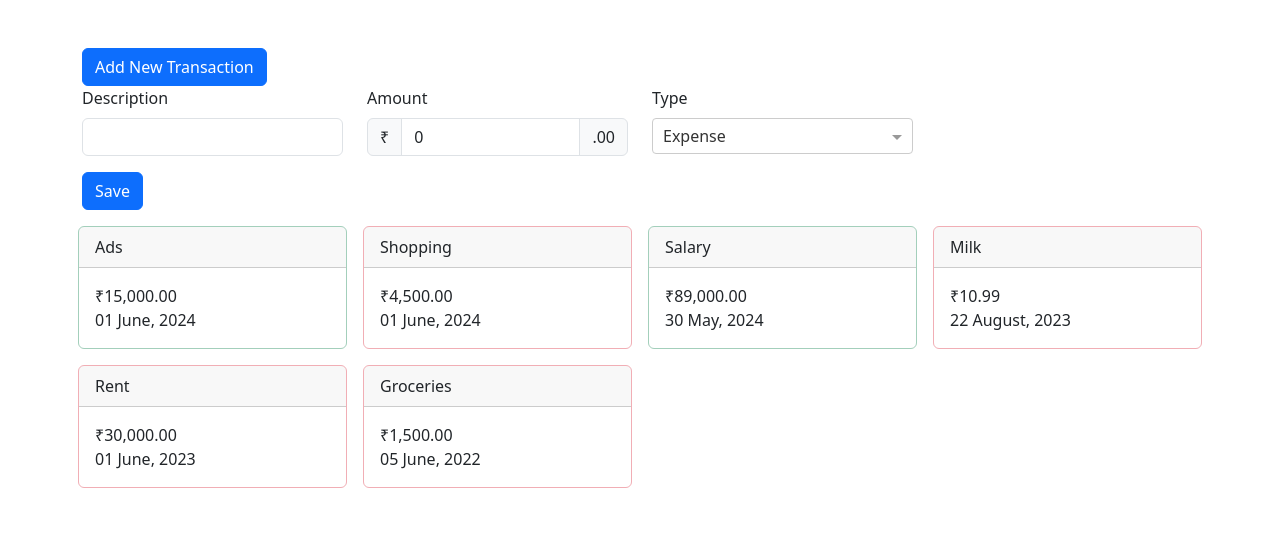
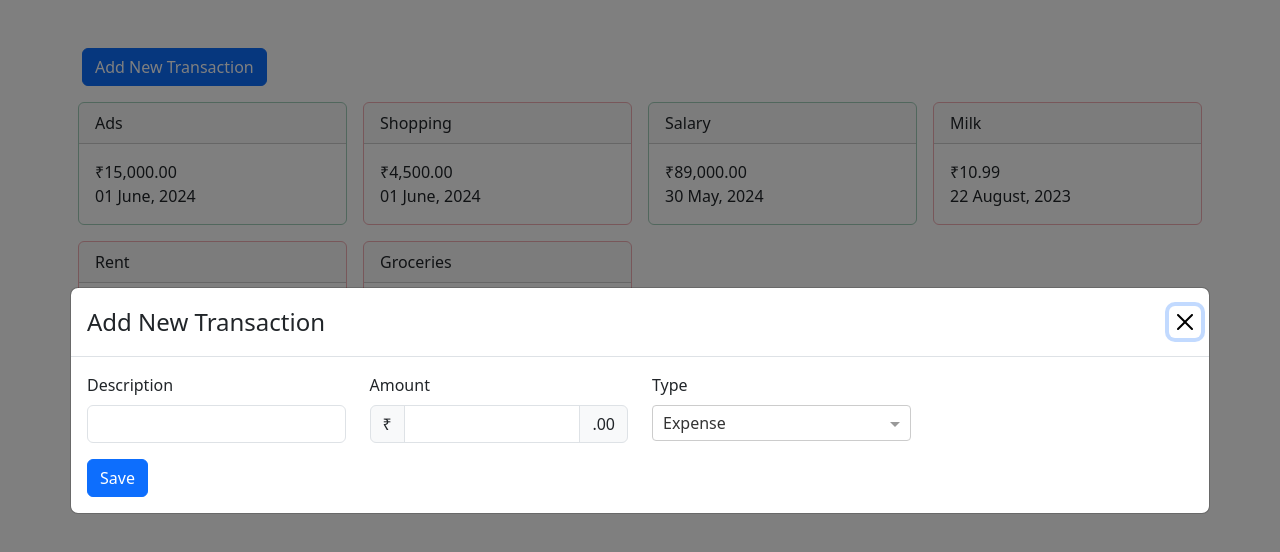
Before and after one commit to sgshivamgarg8/finance-tracker, an Angular app: page / in a window 1280 px wide. Both pictures are taken after a click on the button "Add New Transaction". Shown: the top 552 px of the page. Built offline with nearby package versions, Linux system fonts and the light colour scheme.

Commit message:
feat(modal): add modal for add txn

```diff
--- a/package.json
+++ b/package.json
@@ -18,7 +18,9 @@
     "@angular/platform-browser": "^16.2.0",
     "@angular/platform-browser-dynamic": "^16.2.0",
     "@angular/router": "^16.2.0",
+    "@ng-bootstrap/ng-bootstrap": "^15.1.2",
     "@ng-select/ng-select": "^11.2.0",
+    "@popperjs/core": "^2.11.6",
     "bootstrap": "^5.3.3",
     "rxjs": "~7.8.0",
     "tslib": "^2.3.0",
@@ -29,6 +31,7 @@
     "@angular-devkit/build-angular": "^16.2.14",
     "@angular/cli": "^16.2.14",
     "@angular/compiler-cli": "^16.2.0",
+    "@angular/localize": "^16.2.0",
     "@types/jasmine": "~4.3.0",
     "@types/uuid": "^10.0.0",
     "jasmine-core": "~4.6.0",
--- a/src/app/components/add-transaction/add-transaction.component.ts
+++ b/src/app/components/add-transaction/add-transaction.component.ts
@@ -1,4 +1,4 @@
-import { Component, inject } from '@angular/core';
+import { Component, EventEmitter, Output, inject } from '@angular/core';
 import { FormBuilder, FormControl } from '@angular/forms';
 import { Transaction, TransactionType } from 'src/app/models/transaction.model';
 import { TransactionService } from 'src/app/services/transaction.service';
@@ -12,19 +12,27 @@ export class AddTransactionComponent {
   private fb = inject(FormBuilder);
   private transactionService = inject(TransactionService);
 
+  @Output() addTransaction = new EventEmitter<void>();
+
   transactionTypeOptions = [
     { key: 'expense', name: 'Expense' },
     { key: 'income', name: 'Income' },
   ];
 
   addTransactionForm = this.fb.group({
-    amount: new FormControl<number>(0, { nonNullable: true }),
-    description: new FormControl<string>('', { nonNullable: true }),
+    amount: new FormControl<number | null>(null),
+    description: new FormControl<string | null>(null),
     type: new FormControl<string>('expense', { nonNullable: true }),
   });
 
   onSave(): void {
     const formValues = this.addTransactionForm.getRawValue();
+
+    if (formValues.amount === null || formValues.description === null) {
+      throw new Error(
+        `amount or description is null, amount: ${formValues.amount}, description: ${formValues.description}`
+      );
+    }
 
     const data: Omit<Transaction, 'id' | 'date'> = {
       amount: formValues.amount,
@@ -36,5 +44,9 @@ export class AddTransactionComponent {
     };
 
     this.transactionService.addTransaction(data);
+
+    this.addTransactionForm.reset();
+
+    this.addTransaction.emit();
   }
 }
--- a/src/app/pages/home/home.component.html
+++ b/src/app/pages/home/home.component.html
@@ -1,7 +1,23 @@
-<button class="btn btn-primary" (click)="addTransaction()">
+<button class="btn btn-primary" (click)="openAddTransactionModal(content)">
   Add New Transaction
 </button>
 
-<app-add-transaction *ngIf="showAddTransactionCard"></app-add-transaction>
+<app-transactions-list></app-transactions-list>
 
-<app-transactions-list></app-transactions-list>
+<ng-template #content let-modal>
+  <div class="modal-header">
+    <h4 class="modal-title">Add New Transaction</h4>
+    <button
+      type="button"
+      class="btn-close"
+      aria-label="Close"
+      (click)="modal.dismiss()"
+    ></button>
+  </div>
+
+  <div class="modal-body">
+    <app-add-transaction
+      (addTransaction)="onTrancactionAdd()"
+    ></app-add-transaction>
+  </div>
+</ng-template>
--- a/src/app/pages/home/home.component.ts
+++ b/src/app/pages/home/home.component.ts
@@ -1,5 +1,5 @@
 import { Component, inject } from '@angular/core';
-import { TransactionService } from 'src/app/services/transaction.service';
+import { NgbModal } from '@ng-bootstrap/ng-bootstrap';
 
 @Component({
   selector: 'app-home',
@@ -7,11 +7,13 @@ import { TransactionService } from 'src/app/services/transaction.service';
   styleUrls: ['./home.component.scss'],
 })
 export class HomeComponent {
-  private transactionService = inject(TransactionService);
+  private modalService = inject(NgbModal);
 
-  showAddTransactionCard = false;
+  openAddTransactionModal(content: any): void {
+    this.modalService.open(content, { size: 'xl', centered: true });
+  }
 
-  addTransaction() {
-    this.showAddTransactionCard = true;
+  onTrancactionAdd(): void {
+    this.modalService.dismissAll();
   }
 }
--- a/src/main.ts
+++ b/src/main.ts
@@ -1,3 +1,5 @@
+/// <reference types="@angular/localize" />
+
 import { platformBrowserDynamic } from '@angular/platform-browser-dynamic';
 
 import { AppModule } from './app/app.module';
--- a/src/styles.scss
+++ b/src/styles.scss
@@ -1 +1,4 @@
 /* You can add global styles to this file, and also import other style files */
+
+/* Importing Bootstrap SCSS file. */
+@import 'bootstrap/scss/bootstrap';
--- a/tsconfig.app.json
+++ b/tsconfig.app.json
@@ -3,7 +3,9 @@
   "extends": "./tsconfig.json",
   "compilerOptions": {
     "outDir": "./out-tsc/app",
-    "types": []
+    "types": [
+      "@angular/localize"
+    ]
   },
   "files": [
     "src/main.ts"
```
Also changed, not shown: src/app/app.module.ts (+5 -3 lines), 2 other files (tests, documents, lock files or other folders).
